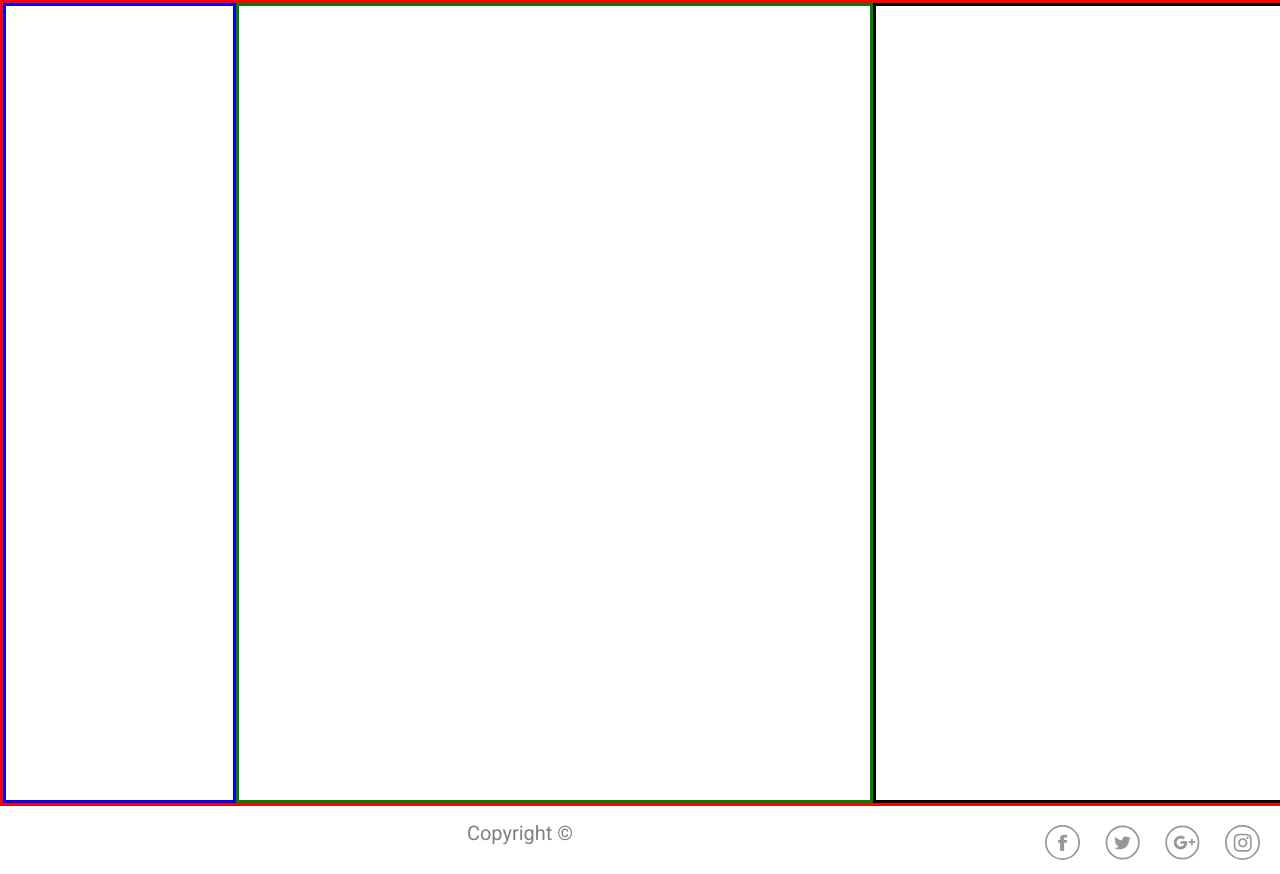
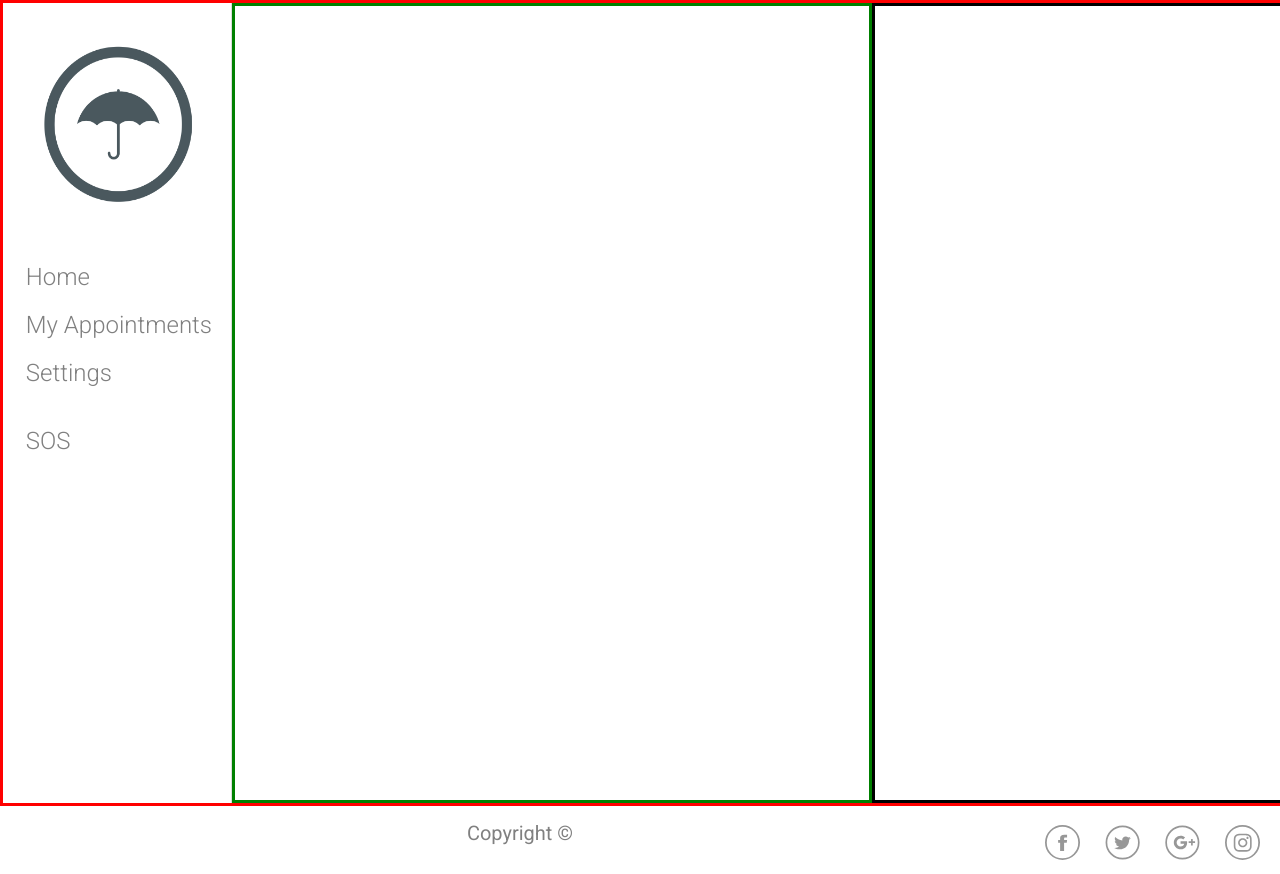
Before and after one commit to Nadyvel/deep-trust, a React (Create React App) app in the folder frontend/: page /psychologist/me in a window 1280 px wide. Built offline with nearby package versions, Linux system fonts and the light colour scheme.

Commit message:
Added retrieving of PsychologistProfile of self in the backend.

```diff
--- /dev/null
+++ b/frontend/src/components/PsychologistProfile/PsychologistInformation/PsychologistInformation.js
@@ -0,0 +1,23 @@
+import React from 'react'
+import { Link, withRouter } from 'react-router-dom'
+import { connect } from 'react-redux'
+
+const PsychologistInformation = (props) => {
+    console.log('props', props)
+    return (
+        <div className='user-image-and-description-container'>
+                <div className='user-image-container'>
+                    {/* <img src={props.userProfile.image} className='user-image' alt='user-image'/> */}
+                </div>
+            </div>
+    )
+}
+
+const mapStateToProps = (state, props) => {
+    console.log('state: ', state)
+    return {
+
+    }
+}
+
+export default connect(mapStateToProps)(withRouter(PsychologistInformation))
--- /dev/null
+++ b/frontend/src/components/PsychologistProfile/PsychologistMenuNav/PsychologistMenuNav.js
@@ -0,0 +1,46 @@
+import React from 'react'
+import {Link, withRouter} from "react-router-dom";
+
+import logo from '../../images/wcs-umbrella-icon-grey.png'
+
+const PsychologistMenuNav = (props) => {
+
+    const PathName=props.location.pathname
+    return (
+        <>
+        <div className='logo-container'>
+            <img src={logo} alt='logo' className='user-profile-logo'/>
+        </div>
+
+        <div className="menu-nav-items">
+            <div className={PathName.includes('home')? 'psychologist-menu-profile-button-clicked': 'psychologist-menu-profile-button-unclicked'}>
+                <Link to={`/`} style={{textDecoration: 'none',}}>
+                    <h2 className='psychologist-page-links'>Home</h2>
+                </Link>
+            </div>
+
+            <div className={PathName.includes('bookings')? 'psychologist-menu-profile-button-clicked': 'psychologist-menu-profile-button-unclicked'}>
+                <Link to={`/psychologist/my/appointments`} style={{textDecoration: 'none',}}>
+                    <h2 className='psychologist-page-links'>My Appointments</h2>
+                </Link>
+            </div>
+
+            <div className={PathName.includes('update')? 'psychologist-menu-profile-button-clicked': 'psychologist-menu-profile-button-unclicked'}>
+                <Link to={`/psychologist/my/update`} style={{textDecoration: 'none',}}>
+                    <h2 className='psychologist-page-links'>Settings</h2>
+                </Link>
+            </div>
+        </div>
+
+        <div className='sos-link-container'>
+            <div className={PathName.includes('sos')? 'psychologist-menu-profile-button-clicked': 'psychologist-menu-profile-button-unclicked'}>
+                <Link to={`/sos`} style={{textDecoration: 'none',}} >
+                    <h2 className='psychologist-sos-link'>SOS</h2>
+                </Link>
+            </div>
+        </div>
+        </>
+    )
+}
+
+export default withRouter(PsychologistMenuNav)
--- a/frontend/src/components/PsychologistProfile/PsychologistProfile.js
+++ b/frontend/src/components/PsychologistProfile/PsychologistProfile.js
@@ -1,11 +1,19 @@
 import React from 'react'
 import './PsychologistProfile.scss'
+import {Link, Route, Switch, withRouter} from "react-router-dom";
+
+import logo from '../images/wcs-umbrella-icon-grey.png'
+
+import PsychologistMenuNav from './PsychologistMenuNav/PsychologistMenuNav'
+import PsychologistInformation from './PsychologistInformation/PsychologistInformation'
 
 const PsychologistProfile = (props) => {
+
     return (
         <div className='psychologist-profile-component'>
+
             <div className='psychologist-menu-nav-container'>
-
+                <PsychologistMenuNav />
             </div>
 
             <div className='psychologist-menu-content-container'>
@@ -13,10 +21,10 @@ const PsychologistProfile = (props) => {
             </div>
 
             <div className='psychologist-information-container'>
-
+                <PsychologistInformation />
             </div>
         </div>
     )
 }
 
-export default PsychologistProfile
+export default withRouter(PsychologistProfile)
--- a/frontend/src/components/PsychologistProfile/PsychologistProfile.scss
+++ b/frontend/src/components/PsychologistProfile/PsychologistProfile.scss
@@ -7,7 +7,24 @@
 
     .psychologist-menu-nav-container {
         width: 18%;
-        border: solid blue;
+        border-right: 1px solid gainsboro;
+        display: flex;
+        flex-direction: column;
+
+        .menu-nav-items {
+            margin-left: 10%;
+
+            .psychologist-page-links{
+                color: grey;
+                font-weight: lighter;
+            }
+        }
+
+        .psychologist-sos-link{
+            color: grey;
+            font-weight: lighter;
+            margin-left: 10%;
+        }
     }
 
     .psychologist-menu-content-container {
--- a/frontend/src/store/action/psychologistsAction.js
+++ b/frontend/src/store/action/psychologistsAction.js
@@ -14,3 +14,13 @@ export const psychologistsAction = () => async (dispatch, getState) => {
     }
     dispatch(action)
 };
+
+export const PsychologistProfileAction = () => async (dispatch, getState) => {
+    const headers = new Headers({})
+    const config = {
+        method: 'GET',
+        headers: headers
+    }
+
+    const response = await fetch('')
+}
```
Also changed, not shown: frontend/src/components/PsychologistProfile/PsychologistMenuNav/PsychologistMenuNav.scss (added), 2 other files (tests, documents, lock files or other folders).
